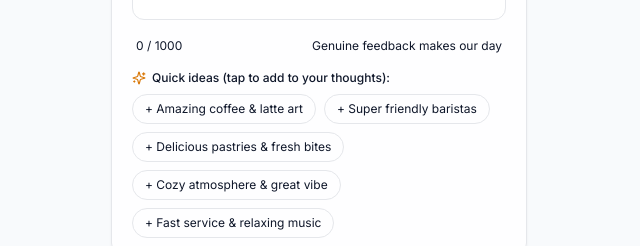
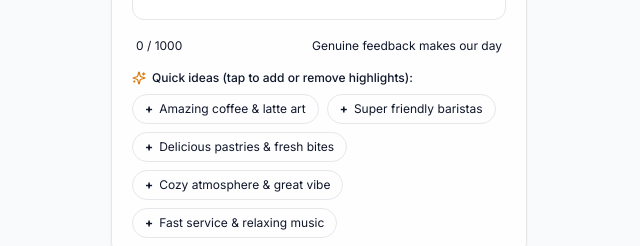
Before and after one commit to Widox-studio/revasy, a Next.js app: page /review in a window 1280 px wide. Shown: the part 608-854 px from the top of the page, without its empty margins (321-961 px from the left). Built offline with nearby package versions, Linux system fonts and the light colour scheme; no server answers.

Commit message:
fix(review): toggle prompt chips selection and deduplicate repeated review phrases

```diff
--- a/app/api/review/generate/route.ts
+++ b/app/api/review/generate/route.ts
@@ -6,6 +6,24 @@ import { generateCustomerReviewDrafts } from "@/lib/openai";
 import { getBusinessBySlugAsync, incrementBusinessReviewStats } from "@/lib/business-store";
 
 export const dynamic = "force-dynamic";
+
+function deduplicatePhrases(text: string): string {
+  if (!text) return "";
+  const parts = text.split(/(?<=[.!?\n])\s+/);
+  const seen = new Set<string>();
+  const uniqueParts: string[] = [];
+
+  for (const part of parts) {
+    const norm = part.replace(/[.!?]+$/, "").trim().toLowerCase();
+    if (!norm) continue;
+    if (!seen.has(norm)) {
+      seen.add(norm);
+      uniqueParts.push(part.trim());
+    }
+  }
+
+  return uniqueParts.length > 0 ? uniqueParts.join(" ") : text;
+}
 
 export async function POST(req: Request) {
   try {
@@ -53,7 +71,8 @@ export async function POST(req: Request) {
     }
 
     const { rating, customerText, businessSlug, variationIndex } = parseResult.data;
-    const cleanText = sanitizeText(customerText);
+    const cleanText = deduplicatePhrases(sanitizeText(customerText));
+
 
     if (cleanText.length < 3) {
       return NextResponse.json(
--- a/components/review/BusinessReviewClient.tsx
+++ b/components/review/BusinessReviewClient.tsx
@@ -92,12 +92,39 @@ export function BusinessReviewClient({ business }: { business: Business }) {
     setIsToastOpen(true);
   };
 
-  const handleAddPrompt = (prompt: string) => {
+  const isPromptSelected = (prompt: string): boolean => {
+    const normText = customerText.toLowerCase();
+    const normPrompt = prompt.toLowerCase().trim();
+    if (!normText || !normPrompt) return false;
+    return normText.includes(normPrompt);
+  };
+
+  const handleTogglePrompt = (prompt: string) => {
+    const normPrompt = prompt.trim();
+    if (!normPrompt) return;
+
+    if (isPromptSelected(normPrompt)) {
+      setCustomerText((prev) => {
+        const escaped = normPrompt.replace(/[.*+?^${}()|[\]\\]/g, "\\$&");
+        let updated = prev.replace(new RegExp(escaped, "gi"), "");
+        updated = updated
+          .replace(/\s*\.\s*\./g, ".")
+          .replace(/^\s*[.,;!?]\s*/, "")
+          .replace(/\s*[.,;!?]\s*$/, "")
+          .replace(/[ \t]+/g, " ")
+          .trim();
+        return updated;
+      });
+    } else {
       setCustomerText((prev) => {
         const trimmed = prev.trim();
-      if (!trimmed) return prompt;
-      return `${trimmed}. ${prompt}`;
+        if (!trimmed) return normPrompt;
+        if (/[.!?]$/.test(trimmed)) {
+          return `${trimmed} ${normPrompt}`;
+        }
+        return `${trimmed}. ${normPrompt}`;
       });
+    }
   };
 
   const handleGenerate = async (e: React.FormEvent) => {
@@ -415,17 +442,30 @@ export function BusinessReviewClient({ business }: { business: Business }) {
                       <span>Tap to add quick highlights:</span>
                     </div>
                     <div className="flex flex-wrap gap-1.5">
-                      {business.customPrompts.map((prompt, idx) => (
+                      {business.customPrompts.map((prompt, idx) => {
+                        const isSelected = isPromptSelected(prompt);
+                        return (
                           <button
                             key={idx}
                             type="button"
-                          onClick={() => handleAddPrompt(prompt)}
-                          className="press text-xs bg-surface-card hover:bg-surface-strong active:scale-95 text-ink px-3 py-1.5 rounded-pill border border-hairline transition-all text-left flex items-center gap-1"
+                            onClick={() => handleTogglePrompt(prompt)}
+                            className={`press text-xs px-3 py-1.5 rounded-pill border transition-all text-left flex items-center gap-1.5 active:scale-95 ${
+                              isSelected
+                                ? `${theme.activeButton} border-transparent shadow-sm font-semibold ring-1 ${theme.ring}`
+                                : "bg-surface-card hover:bg-surface-strong text-ink border-hairline font-normal"
+                            }`}
+                            aria-pressed={isSelected}
+                            title={isSelected ? `Tap to remove "${prompt}"` : `Tap to add "${prompt}"`}
                           >
-                          <span className={`${theme.chipDot} font-bold`}>+</span>
+                            {isSelected ? (
+                              <Check className="w-3.5 h-3.5 shrink-0 stroke-[2.5]" />
+                            ) : (
+                              <span className={`${theme.chipDot} font-bold text-sm leading-none`}>+</span>
+                            )}
                             <span>{prompt}</span>
                           </button>
-                      ))}
+                        );
+                      })}
                     </div>
                   </div>
                 )}
--- a/components/review/QuickPromptChips.tsx
+++ b/components/review/QuickPromptChips.tsx
@@ -1,16 +1,18 @@
 "use client";
 
 import React from "react";
-import { Sparkles } from "lucide-react";
+import { Sparkles, Check } from "lucide-react";
 
 interface QuickPromptChipsProps {
   onSelectPrompt: (promptText: string) => void;
   rating: number;
+  currentText?: string;
 }
 
 export const QuickPromptChips: React.FC<QuickPromptChipsProps> = ({
   onSelectPrompt,
   rating,
+  currentText = "",
 }) => {
   const positiveSuggestions = [
     "Amazing coffee & latte art",
@@ -33,20 +35,37 @@ export const QuickPromptChips: React.FC<QuickPromptChipsProps> = ({
     <div className="space-y-2 pt-1">
       <div className="flex items-center gap-1.5 text-xs font-medium text-espresso-muted">
         <Sparkles className="w-3.5 h-3.5 text-amber-600" />
-        <span>Quick ideas (tap to add to your thoughts):</span>
+        <span>Quick ideas (tap to add or remove highlights):</span>
       </div>
 
       <div className="flex flex-wrap gap-2">
-        {suggestions.map((item, index) => (
+        {suggestions.map((item, index) => {
+          const isSelected = Boolean(
+            currentText && currentText.toLowerCase().includes(item.toLowerCase().trim())
+          );
+
+          return (
             <button
               key={index}
               type="button"
               onClick={() => onSelectPrompt(item)}
-            className="text-xs bg-cafe-100/80 hover:bg-cafe-200/90 active:bg-cafe-300 text-espresso px-3 py-1.5 rounded-full border border-cafe-200 transition-colors duration-150 text-left select-none"
+              className={`text-xs px-3 py-1.5 rounded-full border transition-all duration-150 text-left select-none flex items-center gap-1.5 ${
+                isSelected
+                  ? "bg-amber-600 text-white border-amber-600 shadow-sm font-semibold ring-1 ring-amber-600"
+                  : "bg-cafe-100/80 hover:bg-cafe-200/90 active:bg-cafe-300 text-espresso border-cafe-200"
+              }`}
+              aria-pressed={isSelected}
+              title={isSelected ? `Tap to remove "${item}"` : `Tap to add "${item}"`}
             >
-            + {item}
+              {isSelected ? (
+                <Check className="w-3.5 h-3.5 text-white shrink-0 stroke-[2.5]" />
+              ) : (
+                <span className="font-bold">+</span>
+              )}
+              <span>{item}</span>
             </button>
-        ))}
+          );
+        })}
       </div>
     </div>
   );
--- a/components/review/ReviewForm.tsx
+++ b/components/review/ReviewForm.tsx
@@ -26,13 +26,34 @@ export const ReviewForm: React.FC<ReviewFormProps> = ({
   const [isLoading, setIsLoading] = useState<boolean>(false);
   const [errorMessage, setErrorMessage] = useState<string | null>(null);
 
-  const handleAddPrompt = (prompt: string) => {
-    setCustomerText((prev) => {
-      const trimmed = prev.trim();
-      if (!trimmed) return prompt;
-      return `${trimmed}. ${prompt}`;
-    });
+  const handleTogglePrompt = (prompt: string) => {
+    const normPrompt = prompt.trim();
+    if (!normPrompt) return;
+
+    if (customerText.toLowerCase().includes(normPrompt.toLowerCase())) {
+      setCustomerText((prev) => {
+        const escaped = normPrompt.replace(/[.*+?^${}()|[\]\\]/g, "\\$&");
+        let updated = prev.replace(new RegExp(escaped, "gi"), "");
+        updated = updated
+          .replace(/\s*\.\s*\./g, ".")
+          .replace(/^\s*[.,;!?]\s*/, "")
+          .replace(/\s*[.,;!?]\s*$/, "")
+          .replace(/[ \t]+/g, " ")
+          .trim();
+        return updated;
+      });
+    } else {
+      setCustomerText((prev) => {
+        const trimmed = prev.trim();
+        if (!trimmed) return normPrompt;
+        if (/[.!?]$/.test(trimmed)) {
+          return `${trimmed} ${normPrompt}`;
+        }
+        return `${trimmed}. ${normPrompt}`;
+      });
+    }
   };
+
 
   const handleSubmit = async (e: React.FormEvent) => {
     e.preventDefault();
@@ -116,7 +137,11 @@ export const ReviewForm: React.FC<ReviewFormProps> = ({
         </div>
 
         {/* Quick prompt chips */}
-        <QuickPromptChips onSelectPrompt={handleAddPrompt} rating={rating} />
+        <QuickPromptChips
+          onSelectPrompt={handleTogglePrompt}
+          rating={rating}
+          currentText={customerText}
+        />
       </div>
 
       {/* Error alert if any */}
--- a/lib/openai.ts
+++ b/lib/openai.ts
@@ -173,7 +173,8 @@ Format strictly as JSON:
   "short": "..."
 }`;
 
-  const userPrompt = `Rating: ${rating} Stars\nCustomer's notes: "${customerText}"\nIteration: ${variationIndex}`;
+  const deduplicatedNotes = deduplicatePhrases(customerText);
+  const userPrompt = `Rating: ${rating} Stars\nCustomer's notes: "${deduplicatedNotes}"\nIteration: ${variationIndex}`;
 
   // 1. Primary: Cloudflare Workers AI
   try {
@@ -296,13 +297,35 @@ Format strictly as JSON:
   return generateMockReplyDrafts(rating, customerReview, businessName, reviewerName);
 }
 
+export function deduplicatePhrases(text: string): string {
+  if (!text) return "";
+  const parts = text.split(/(?<=[.!?\n])\s+/);
+  const seen = new Set<string>();
+  const uniqueParts: string[] = [];
+
+  for (const part of parts) {
+    const norm = part.replace(/[.!?]+$/, "").trim().toLowerCase();
+    if (!norm) continue;
+    if (!seen.has(norm)) {
+      seen.add(norm);
+      uniqueParts.push(part.trim());
+    }
+  }
+
+  return uniqueParts.length > 0 ? uniqueParts.join(" ") : text;
+}
+
 function generateMockReviewDrafts(
   rating: number,
   customerText: string,
   businessName: string,
   variationIndex: number = 0
 ): ReviewDrafts {
-  const cleanInput = customerText.replace(/\s+/g, " ").trim();
+  const cleanInput = deduplicatePhrases(customerText)
+    .replace(/\s+/g, " ")
+    .replace(/[.,;!?]+$/, "")
+    .trim();
+
   const starWord = rating === 5 ? "5-star" : `${rating}-star`;
   const idx = Math.abs(variationIndex);
 
```
Lines whose indentation alone changed are shown as unchanged.
